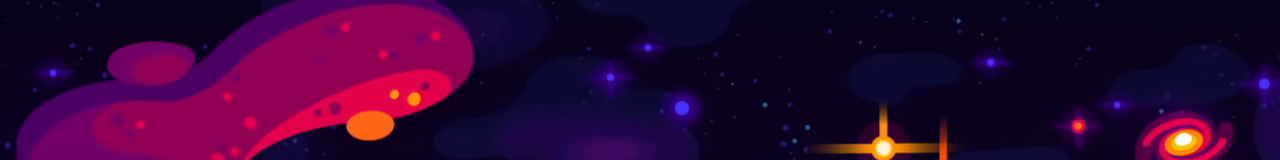
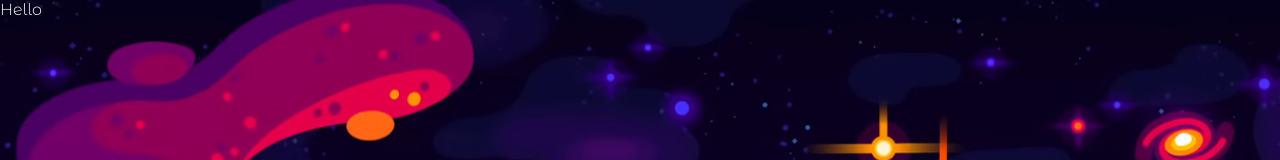
Before and after one commit to Scynes/react-portfolio, a React (Create React App) app: page /contact in a window 1280 px wide. Shown: the top 160 px of the page. Built offline with nearby package versions, Linux system fonts and the light colour scheme; a web font is replaced by a local one.

Commit message:
complete: added site navigation routes

```diff
--- a/package.json
+++ b/package.json
@@ -9,6 +9,7 @@
     "dotenv": "^16.0.3",
     "react": "^18.2.0",
     "react-dom": "^18.2.0",
+    "react-router-dom": "^6.8.0",
     "react-scripts": "5.0.1",
     "web-vitals": "^3.1.1",
     "webpack": "^5.75.0"
--- a/public/index.html
+++ b/public/index.html
@@ -4,7 +4,7 @@
         <meta charset="UTF-8">
         <meta http-equiv="X-UA-Compatible" content="IE=edge">
         <meta name="viewport" content="width=device-width, initial-scale=1.0">
-        <title>React Template Canvas</title>
+        <title>Portfolio</title>
     </head>
     <body>
         <div id="root">
--- a/src/App.js
+++ b/src/App.js
@@ -1,11 +1,20 @@
 
+import { BrowserRouter, Routes, Route } from "react-router-dom";
+import NavigationBar from "./components/navigation";
+import Landing from "./pages/Landing"
 
 const App = () => {
-
     return (
-        <>
-
-        </>
+        <BrowserRouter>
+            <NavigationBar />
+            <Routes>
+                <Route path="/" element={ <Landing /> }/>
+                <Route path="/skills" element={ <Landing /> }/>
+                <Route path="/projects" element={ <Landing /> }/>
+                <Route path="/resume" element={ <Landing /> }/>
+                <Route path="/contact" element={ <Landing /> }/>
+            </Routes>
+        </BrowserRouter>
     );
 }
 
--- a/src/assets/index.css
+++ b/src/assets/index.css
@@ -23,5 +23,13 @@ body, html {
 body {
     background-image: url('./images/background.jpeg');
     background-size: cover;
-    max-width: 100vw;
 }
+
+/* ----------------- *
+ *    APPLICATION    *
+ * ----------------- */
+#root {
+    height: 100%;
+    display: grid;
+    grid-template-rows: auto 1fr auto;
+}
--- /dev/null
+++ b/src/components/navigation/NavigationBar.js
@@ -0,0 +1,11 @@
+const NavigationBar = () => {
+    return(
+        <nav>
+            <div>
+                Hello
+            </div>
+        </nav>
+    )
+}
+
+export default NavigationBar;
--- /dev/null
+++ b/src/components/navigation/index.js
@@ -0,0 +1,3 @@
+import NavigationBar from "./NavigationBar";
+
+export default NavigationBar;
```
Also changed, not shown: 1 other file (tests, documents, lock files or other folders).
